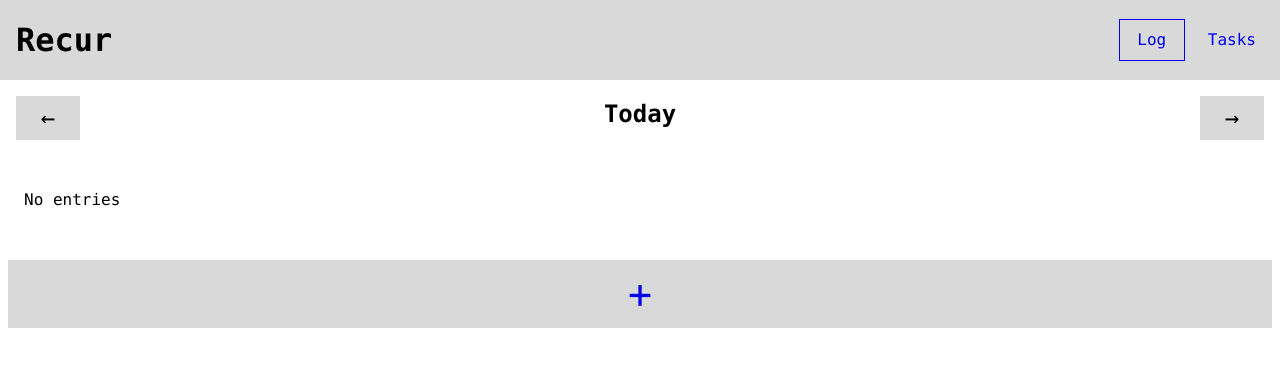
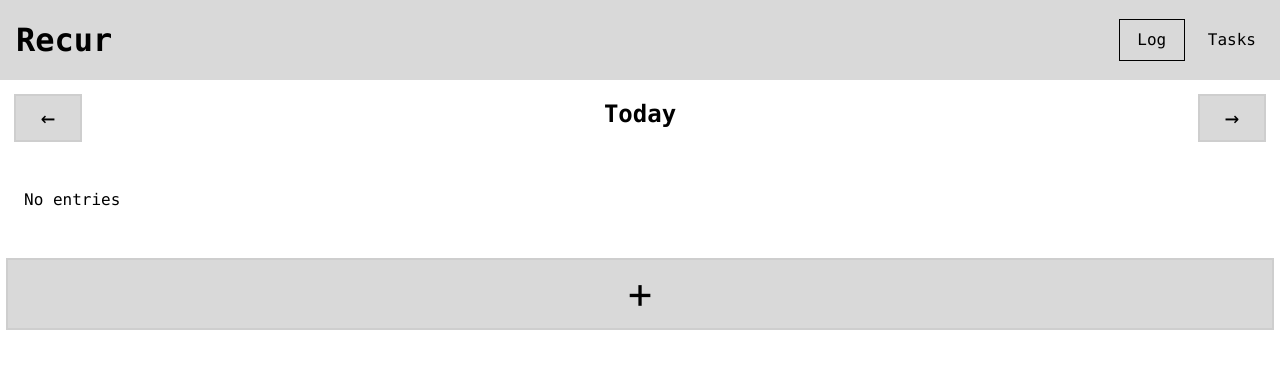
Before and after one commit to ydalir/recur, a React (Vite) app: page / in a window 1280 px wide. Shown: the top 368 px of the page. Built offline with nearby package versions, Linux system fonts and the light colour scheme.

Commit message:
Make add-buttons sticky

```diff
--- a/src/components/Button/Button.module.css
+++ b/src/components/Button/Button.module.css
@@ -12,6 +12,7 @@
 
 .primary {
   background-color: var(--gray);
+  outline: 2px solid rgb(206, 206, 206);
 }
 
 .secondary {
--- a/src/pages/Home/HomePage.module.css
+++ b/src/pages/Home/HomePage.module.css
@@ -1,5 +1,6 @@
 .homepage {
   padding: 1rem 0.5rem;
+  padding-bottom: 0;
 }
 
 .entriesContainer {
@@ -12,4 +13,6 @@
 .addButton {
   font-size: 2.5rem;
   width: 100%;
+  position: sticky;
+  bottom: 1rem;
 }
--- a/src/pages/Tasks/TasksPage.module.css
+++ b/src/pages/Tasks/TasksPage.module.css
@@ -1,5 +1,6 @@
 .tasksPage {
   padding: 1rem 0.5rem;
+  padding-bottom: 0;
 }
 
 .tasksContainer {
@@ -14,4 +15,6 @@
 .addButton {
   font-size: 2.5rem;
   width: 100%;
+  position: sticky;
+  bottom: 1rem;
 }
--- a/src/style/global.css
+++ b/src/style/global.css
@@ -9,6 +9,10 @@ body {
     "Monaco", "Consolas", "Courier New", "Courier", monospace;
   font-size: 1rem;
   color: black;
+}
+
+a {
+  color: currentColor;
 }
 
 h1 {
```
